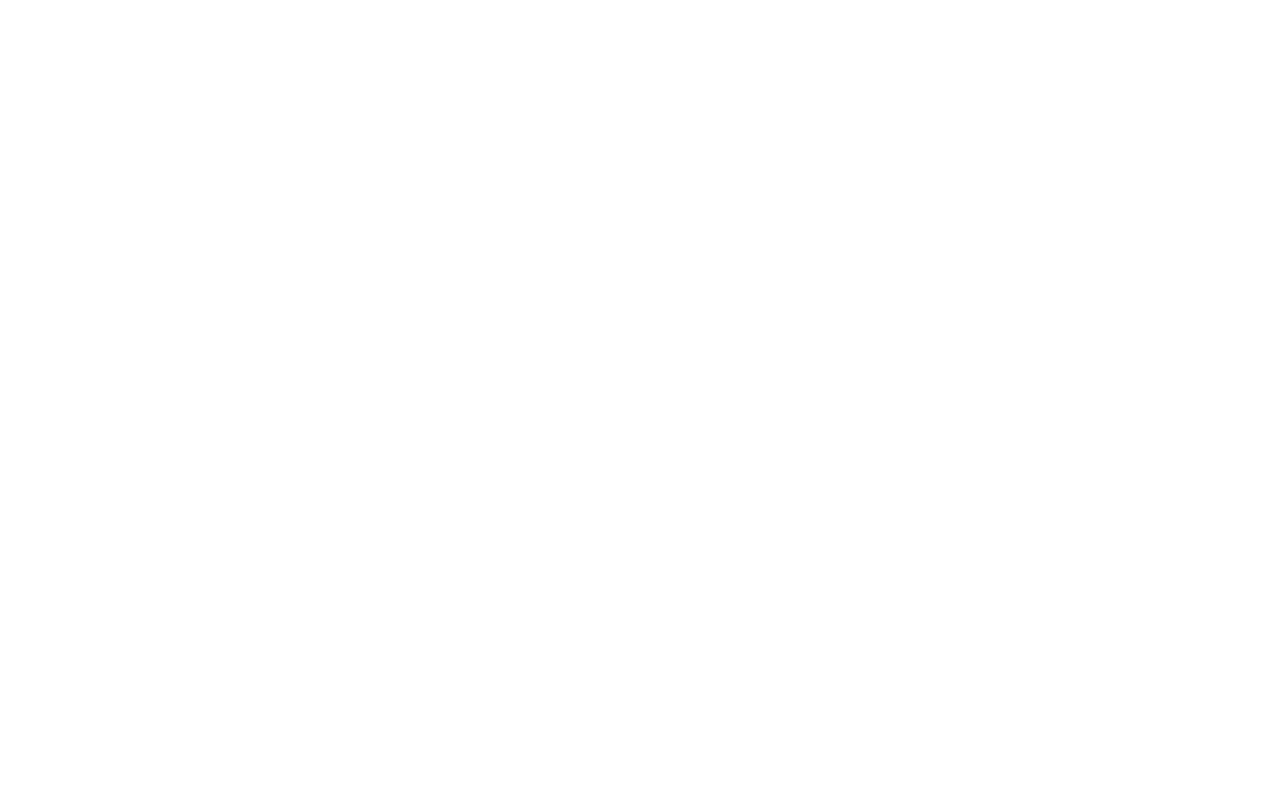
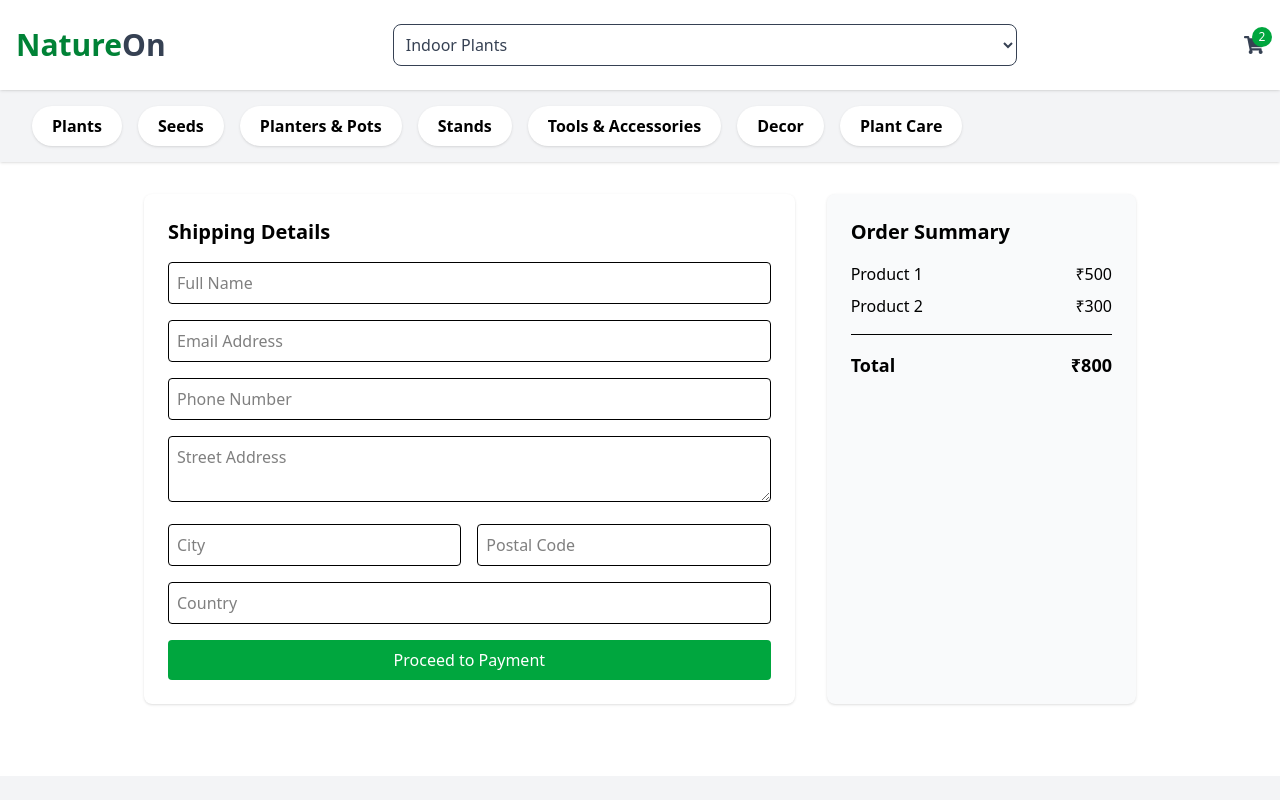
Before and after one commit to Coderner/natureon-frontend, a React (Vite) app: page /checkout in a window 1280 px wide. Before the commit this address had no page. Shown: the top 800 px of the page. Built offline with nearby package versions, Linux system fonts and the light colour scheme; the HTML template or start-up script is replaced by a standard one.

Commit message:
integrate product routes and create checkout page

```diff
--- a/src/App.jsx
+++ b/src/App.jsx
@@ -7,6 +7,7 @@ import CustomerLayout from './layouts/CustomerLayout';
 import Cart from './pages/Cart';
 import AdminLayout from './layouts/AdminLayout';
 import ProductForm from './pages/admin/ProductForm';
+import Checkout from './pages/Checkout';
 
 function App() {
 
@@ -19,6 +20,7 @@ function App() {
           <Route path="/products" element={<Products/>}/>
           <Route path="/product/:id" element={<ProductDetails/>}/>
           <Route path="/cart" element={<Cart/>}/>
+          <Route path="/checkout" element={<Checkout/>}/>
       </Route>
 
       {/* Admin Routes */}
--- a/src/components/Navbar.jsx
+++ b/src/components/Navbar.jsx
@@ -33,12 +33,14 @@ const Navbar = () => {
       </select>
 
       {/* Cart Icon */}
+      <Link to="/cart">
           <div className="relative cursor-pointer">
             <FaShoppingCart className="text-xl text-gray-700" />
             <span className="absolute -top-2 -right-2 bg-green-600 text-white text-xs w-5 h-5 rounded-full flex items-center justify-center">
               2
             </span>
           </div>
+      </Link>
     </nav>
   );
 };
--- a/src/components/ProductCard.jsx
+++ b/src/components/ProductCard.jsx
@@ -8,12 +8,14 @@ const ProductCard = ({product}) => {
         <div className='px-4 sm:flex justify-between items-end'>
             <div>
               <h3 className="font-semibold text-lg">{product?.name}</h3>
-              <h4 className="text-lg font-semibold text-gray-500">{product.price}</h4>
-              <Link to="">
+              <h4 className="text-lg font-semibold text-gray-500">{product?.price}</h4>
+              <Link to={`/product/${product?._id}`}>
                   <p className='text-sm underline text-sky-600 font-semibold'>View More Details</p>
               </Link>
             </div>
-            <button className="px-3 py-1 bg-green-600 text-white rounded-lg mt-2 sm:mt-0">Buy Now</button>
+            <Link to="/checkout">
+                <button className="px-3 py-1 bg-green-600 text-white rounded-lg mt-2 sm:mt-0">Buy Now</button>
+            </Link>
         </div>
     </div>
   )
--- a/src/pages/Cart.jsx
+++ b/src/pages/Cart.jsx
@@ -1,6 +1,7 @@
 import React, { useState } from 'react';
 import plantImage from '../assets/plant.jpeg';
 import QuantityUpdateButton from '../components/QuantityUpdateButton';
+import { Link } from 'react-router-dom';
 
 const initialCart = [
   {
@@ -91,9 +92,11 @@ const CartPage = () => {
           <p className="mb-2">Total Items: {cartItems.reduce((sum, item) => sum + item.quantity, 0)}</p>
           <p className="mb-4 text-lg font-semibold">Total: ₹{totalAmount}</p>
 
-          <button className="bg-green-600 text-white w-full py-2 rounded hover:bg-green-700 font-semibold">
-            Proceed to Checkout
-          </button>
+          <Link to="/checkout">
+            <button className="bg-green-600 text-white w-full py-2 rounded hover:bg-green-700 font-semibold">
+              Proceed to Checkout
+            </button>
+          </Link>
         </div>
       </div>
     </div>
--- /dev/null
+++ b/src/pages/Checkout.jsx
@@ -0,0 +1,125 @@
+import React, { useState } from "react";
+
+const Checkout = () => {
+  const [formData, setFormData] = useState({
+    fullName: "",
+    email: "",
+    phone: "",
+    address: "",
+    city: "",
+    postalCode: "",
+    country: ""
+  });
+
+  const handleChange = (e) => {
+    setFormData({ ...formData, [e.target.name]: e.target.value });
+  };
+
+  const handleSubmit = (e) => {
+    e.preventDefault();
+    console.log("Order submitted:", formData);
+    // TODO: send data to backend -> create order -> payment
+  };
+
+  return (
+    <div className="max-w-5xl mx-auto px-4 py-8 grid md:grid-cols-3 gap-8">
+
+      <div className="md:col-span-2 bg-white p-6 shadow rounded-lg">
+        <h2 className="text-xl font-semibold mb-4">Shipping Details</h2>
+        <form onSubmit={handleSubmit} className="space-y-4">
+          <input
+            type="text"
+            name="fullName"
+            placeholder="Full Name"
+            value={formData.fullName}
+            onChange={handleChange}
+            className="w-full p-2 border rounded"
+            required
+          />
+          <input
+            type="email"
+            name="email"
+            placeholder="Email Address"
+            value={formData.email}
+            onChange={handleChange}
+            className="w-full p-2 border rounded"
+            required
+          />
+          <input
+            type="tel"
+            name="phone"
+            placeholder="Phone Number"
+            value={formData.phone}
+            onChange={handleChange}
+            className="w-full p-2 border rounded"
+            required
+          />
+          <textarea
+            name="address"
+            placeholder="Street Address"
+            value={formData.address}
+            onChange={handleChange}
+            className="w-full p-2 border rounded"
+            required
+          />
+          <div className="grid grid-cols-2 gap-4">
+            <input
+              type="text"
+              name="city"
+              placeholder="City"
+              value={formData.city}
+              onChange={handleChange}
+              className="w-full p-2 border rounded"
+              required
+            />
+            <input
+              type="text"
+              name="postalCode"
+              placeholder="Postal Code"
+              value={formData.postalCode}
+              onChange={handleChange}
+              className="w-full p-2 border rounded"
+              required
+            />
+          </div>
+          <input
+            type="text"
+            name="country"
+            placeholder="Country"
+            value={formData.country}
+            onChange={handleChange}
+            className="w-full p-2 border rounded"
+            required
+          />
+          <button
+            type="submit"
+            className="w-full bg-green-600 text-white py-2 rounded hover:bg-green-700 transition"
+          >
+            Proceed to Payment
+          </button>
+        </form>
+      </div>
+
+      <div className="bg-gray-50 p-6 shadow rounded-lg">
+        <h2 className="text-xl font-semibold mb-4">Order Summary</h2>
+        <div className="space-y-2">
+          <div className="flex justify-between">
+            <span>Product 1</span>
+            <span>₹500</span>
+          </div>
+          <div className="flex justify-between">
+            <span>Product 2</span>
+            <span>₹300</span>
+          </div>
+        </div>
+        <hr className="my-4" />
+        <div className="flex justify-between font-bold text-lg">
+          <span>Total</span>
+          <span>₹800</span>
+        </div>
+      </div>
+    </div>
+  );
+};
+
+export default Checkout;
--- a/src/pages/Home.jsx
+++ b/src/pages/Home.jsx
@@ -1,9 +1,21 @@
-import React from 'react';
+import React, { useEffect, useState } from 'react';
 import HomePageBanner from '../components/HomePageBanner';
 import ProductCard from '../components/ProductCard';
 import { dummyProducts } from '../data/dummyProducts';
+import { getProducts } from '../api/productApi';
 
 const Home = () => {
+
+  const [products, setProducts] = useState([]);
+
+  async function fetchAllProducts(){
+     const res = await getProducts();
+     setProducts(res.data);
+  }
+
+  useEffect(()=>{
+    fetchAllProducts();
+  },[]);
 
   return (
     <div className="space-y-10">
@@ -13,8 +25,8 @@ const Home = () => {
         <section className='px-4'>
             <h2 className="text-2xl font-semibold mb-4">Check Out Latest Collection</h2>
             <div className="grid grid-cols-2 sm:grid-cols-3 md:grid-cols-4 gap-4">
-                {dummyProducts.map((product)=>(
-                    <ProductCard product={product}/>
+                {products?.map((product)=>(
+                    <ProductCard key={product._id} product={product}/>
                 ))}
             </div>
         </section>
```
Also changed, not shown: src/pages/ProductDetails.jsx (+34 -20 lines). Lines whose indentation alone changed are shown as unchanged.
